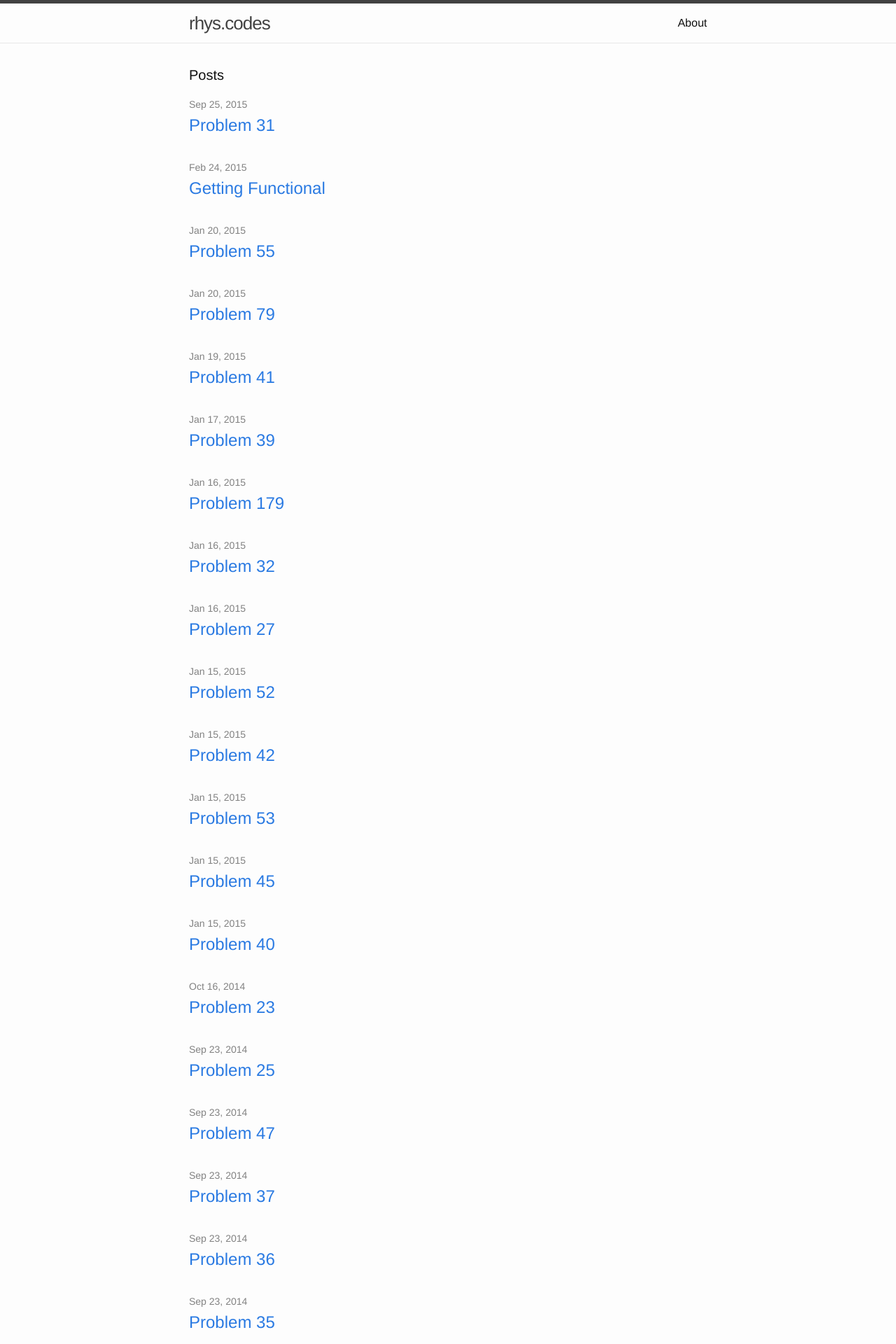
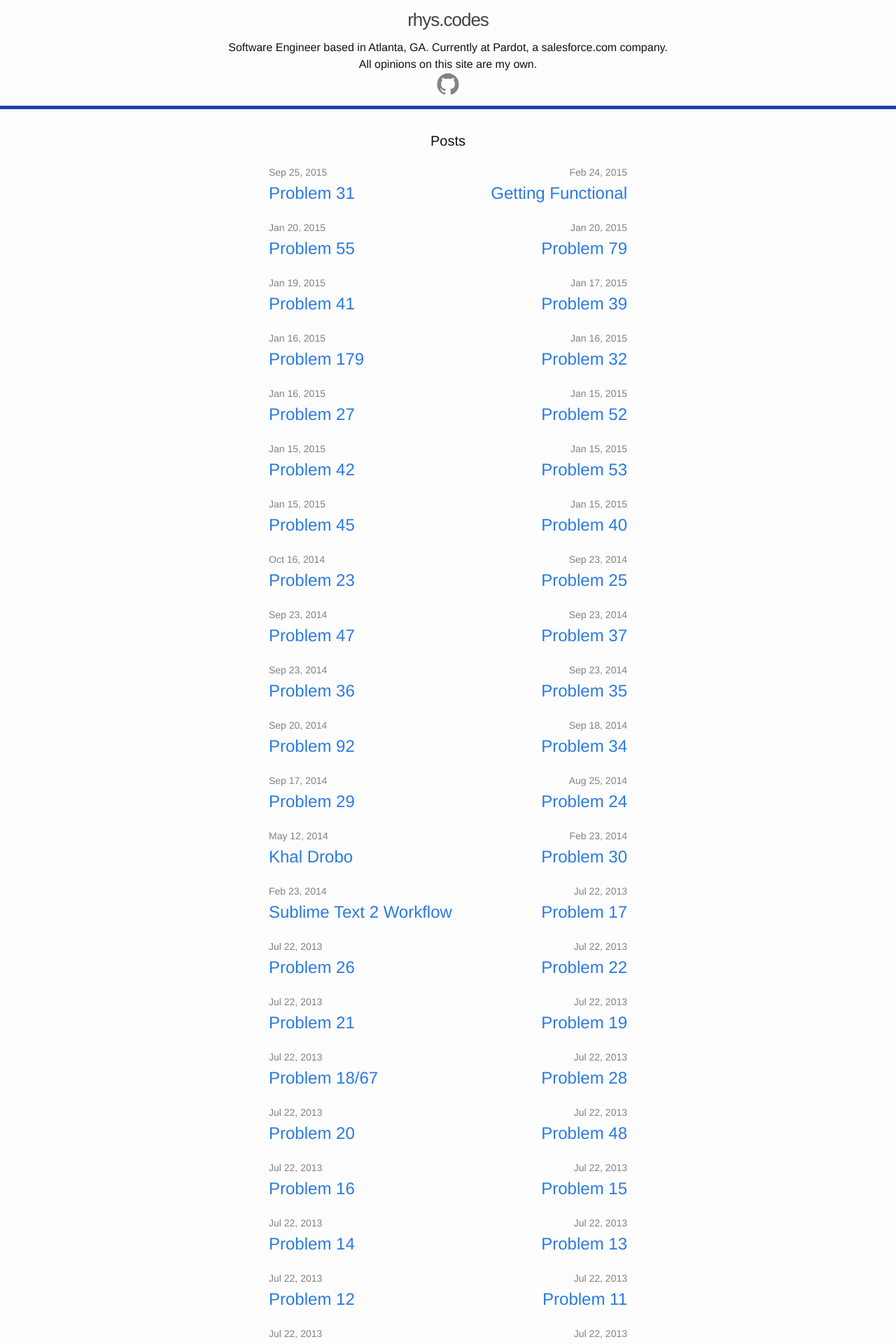
Before and after one commit to 12hys/12hys.github.io, a Jekyll site: the page built from index.html, in a window 1280 px wide. Shown: the top 1920 px of the page at 70% size. Built offline with Jekyll 4.4.1, drawn with Linux system fonts in a browser that asks for light colours; Markdown is read by kramdown in place of the engine named in the settings.

Commit message:
styling updates

```diff
--- a/_includes/footer.html
+++ b/_includes/footer.html
@@ -1,3 +1,4 @@
+<!--
 <footer class="site-footer">
     <div class="wrapper">
         <div class="footer-col-wrapper">
@@ -22,3 +23,4 @@
         </div>
     </div>
 </footer>
+-->
--- a/_includes/header.html
+++ b/_includes/header.html
@@ -1,9 +1,19 @@
 <header class="site-header">
 
-  <div class="wrapper">
+  <div class="wrapper" style="text-align: center;">
 
     <a class="site-title" href="{{ site.baseurl }}/">{{ site.title }}</a>
-
+    <div>Software Engineer based in Atlanta, GA. Currently at Pardot, a salesforce.com company.</div>
+    <div>All opinions on this site are my own.</div>
+    <a href="https://github.com/{{ site.github_username }}" target="_blank">
+        <span class="icon  icon--github">
+            <svg viewBox="0 0 16 16">
+                <path fill="#828282" d="M7.999,0.431c-4.285,0-7.76,3.474-7.76,7.761 c0,3.428,2.223,6.337,5.307,7.363c0.388,0.071,0.53-0.168,0.53-0.374c0-0.184-0.007-0.672-0.01-1.32 c-2.159,0.469-2.614-1.04-2.614-1.04c-0.353-0.896-0.862-1.135-0.862-1.135c-0.705-0.481,0.053-0.472,0.053-0.472 c0.779,0.055,1.189,0.8,1.189,0.8c0.692,1.186,1.816,0.843,2.258,0.645c0.071-0.502,0.271-0.843,0.493-1.037 C4.86,11.425,3.049,10.76,3.049,7.786c0-0.847,0.302-1.54,0.799-2.082C3.768,5.507,3.501,4.718,3.924,3.65 c0,0,0.652-0.209,2.134,0.796C6.677,4.273,7.34,4.187,8,4.184c0.659,0.003,1.323,0.089,1.943,0.261 c1.482-1.004,2.132-0.796,2.132-0.796c0.423,1.068,0.157,1.857,0.077,2.054c0.497,0.542,0.798,1.235,0.798,2.082 c0,2.981-1.814,3.637-3.543,3.829c0.279,0.24,0.527,0.713,0.527,1.437c0,1.037-0.01,1.874-0.01,2.129 c0,0.208,0.14,0.449,0.534,0.373c3.081-1.028,5.302-3.935,5.302-7.362C15.76,3.906,12.285,0.431,7.999,0.431z"
+                />
+            </svg>
+        </span>
+    </a>
+    <!--
     <nav class="site-nav">
       <a href="#" class="menu-icon">
         <svg viewBox="0 0 18 15">
@@ -21,7 +31,7 @@
         {% endfor %}
       </div>
     </nav>
-
+-->
   </div>
 
 </header>
--- a/_sass/_base.scss
+++ b/_sass/_base.scss
@@ -158,6 +158,7 @@
     max-width:         calc(#{$content-width} - (#{$spacing-unit} * 2));
     margin-right: auto;
     margin-left: auto;
+    margin-bottom: 15px;
     padding-right: $spacing-unit;
     padding-left: $spacing-unit;
     @extend %clearfix;
@@ -193,8 +194,8 @@
 
     > svg {
         display: inline-block;
-        width: 16px;
-        height: 16px;
+        width: 32px;
+        height: 32px;
         vertical-align: middle;
 
         path {
--- a/_sass/_layout.scss
+++ b/_sass/_layout.scss
@@ -2,8 +2,7 @@
  * Site header
  */
 .site-header {
-    border-top: 5px solid $grey-color-dark;
-    border-bottom: 1px solid $grey-color-light;
+    border-bottom: 5px solid $blue-color;
     min-height: 56px;
 
     // Positioning context for the mobile navigation icon
@@ -15,12 +14,19 @@
     line-height: 56px;
     letter-spacing: -1px;
     margin-bottom: 0;
-    float: left;
 
     &,
     &:visited {
         color: $grey-color-dark;
     }
+}
+
+td.col1 {
+    text-align: left;
+}
+
+td.col2 {
+    text-align: right;
 }
 
 .site-nav {
@@ -60,8 +66,8 @@
             text-align: center;
 
             > svg {
-                width: 18px;
-                height: 15px;
+                width: 32px;
+                height: 32px;
 
                 path {
                     fill: $grey-color-dark;
--- a/css/main.scss
+++ b/css/main.scss
@@ -20,6 +20,8 @@
 $grey-color:       #828282;
 $grey-color-light: lighten($grey-color, 40%);
 $grey-color-dark:  darken($grey-color, 25%);
+
+$blue-color: #1945A9;
 
 // Width of the content area
 $content-width:    800px;
--- a/index.html
+++ b/index.html
@@ -1,18 +1,29 @@
 ---
 layout: default
 ---
-<div class="home">
+<div class="home" style="text-align: center;">
     <h1 class="page-heading">Posts</h1>
+    <table style="width: 70%; margin: 0px auto;">
+        <tbody>
+            {% tablerow post in site.posts cols:2 %}
+                <span class="post-meta">{{ post.date | date: "%b %-d, %Y" }}</span>
+                <h2>
+                    <a class="post-link" href="{{ post.url | prepend: site.baseurl }}">{{ post.title }}</a>
+                </h2>
+            {% endtablerow %}
+        </tbody>
+    </table>
+    <!--
     <ul class="post-list">
         {% for post in site.posts %}
         <li>
             <span class="post-meta">{{ post.date | date: "%b %-d, %Y" }}</span>
-
             <h2>
                 <a class="post-link" href="{{ post.url | prepend: site.baseurl }}">{{ post.title }}</a>
             </h2>
         </li>
         {% endfor %}
     </ul>
+    -->
     <p class="rss-subscribe">subscribe <a href="{{ " /feed.xml " | prepend: site.baseurl }}">via RSS</a></p>
 </div>
```
